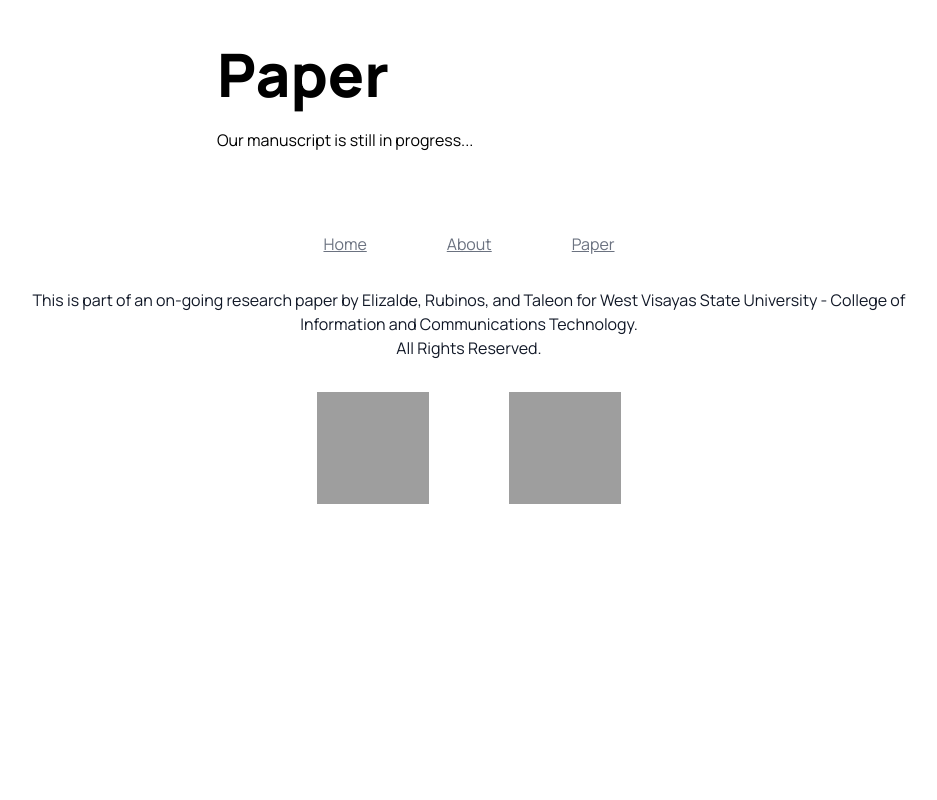
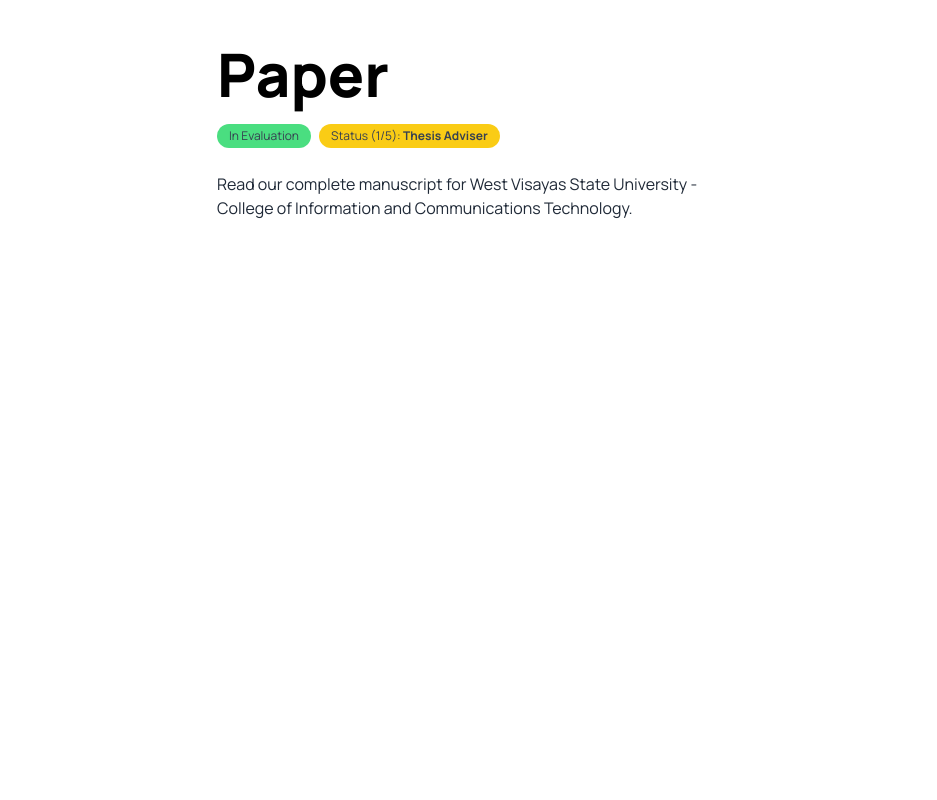
Before and after one commit to Blankeos/scoliovis-web, a Next.js app: page /paper in a window 1280 px wide. Shown: the part 380-1180 px from the top of the page, without its empty margins (171-1108 px from the left). Before the commit the page ends 964 px from the top, so only its background shows below. Built offline with nearby package versions, Linux system fonts and the light colour scheme; grey boxes are pictures that could not be loaded.

Commit message:
feat: '/paper' manuscript pdf viewer

```diff
--- a/package.json
+++ b/package.json
@@ -42,6 +42,7 @@
     "@types/react": "18.0.1",
     "@types/react-color": "^3.0.6",
     "@types/react-dom": "18.0.0",
+    "@types/react-pdf": "^6.2.0",
     "@types/react-scroll": "^1.8.4",
     "autoprefixer": "^10.4.12",
     "eslint": "8.13.0",
--- a/pages/paper.tsx
+++ b/pages/paper.tsx
@@ -4,9 +4,31 @@ import Head from "components/Head";
 import Nav from "components/Nav";
 import { motion } from "framer-motion";
 import { NextPage } from "next";
-import React from "react";
+import { useEffect, useState } from "react";
+import { IoWarningOutline as WarningIcon } from "react-icons/io5";
 
-const PaperPage: NextPage = () => (
+const PaperPage: NextPage = () => {
+  const [iframeClass, setIFrameClass] = useState<string>("");
+  /** Blurred from document meaning, iframe is currently in focus */
+  function handleBlur() {
+    setIFrameClass("ring-2");
+  }
+
+  /** Focus to document meaning, iframe is currently is blurred */
+  function handleFocus() {
+    setIFrameClass("");
+  }
+
+  useEffect(() => {
+    window.addEventListener("focus", handleFocus);
+    window.addEventListener("blur", handleBlur);
+    return () => {
+      window.removeEventListener("focus", handleFocus);
+      window.removeEventListener("blur", handleBlur);
+    };
+  });
+
+  return (
     <div className="flex flex-col min-h-screen">
       <Head pageTitle="Paper" pagePath="paper" />
       <Nav />
@@ -25,16 +47,40 @@ const PaperPage: NextPage = () => (
               }}
             />
           </motion.div>
-        <motion.h1 {...enterAnim(0.1)} className="text-6xl font-extrabold mb-6">
+          <motion.h1
+            {...enterAnim(0.1)}
+            className="text-6xl font-extrabold mb-5"
+          >
             Paper
           </motion.h1>
-        <motion.p {...enterAnim(0.2)}>
-          Our manuscript is still in progress...
+          <div className="flex gap-x-2 gap-y-2 mb-6 flex-wrap">
+            <motion.p
+              {...enterAnim(0.2)}
+              className="items-center bg-green-400 justify-self-start text-gray-700 px-3 py-1 rounded-full text-xs truncate"
+            >
+              In Evaluation
             </motion.p>
+            <motion.p
+              {...enterAnim(0.3)}
+              className="items-center bg-yellow-400 justify-self-start text-gray-700 px-3 py-1 rounded-full text-xs truncate"
+            >
+              Status (1/5): <b>Thesis Adviser</b>
+            </motion.p>
+          </div>
+          <motion.p {...enterAnim(0.4)} className="text-gray-800">
+            Read our complete manuscript for West Visayas State University -
+            College of Information and Communications Technology.
+          </motion.p>
+          <iframe
+            {...enterAnim(0.4)}
+            className={`transition w-full h-[36rem] ring-primary mt-5 overflow-hidden rounded-xl ${iframeClass}`}
+            src="/assets/ScolioVis_Manuscript_IN-EVALUATION.pdf"
+          />
         </div>
       </main>
       <Footer />
     </div>
   );
+};
 
 export default PaperPage;
--- a/src/types.d.ts
+++ b/src/types.d.ts
@@ -80,3 +80,5 @@ interface ISegmentationResponse {
   filename: string;
   name: string;
 }
+
+declare module "pdfjs-dist/build/pdf.worker.entry";
```
Also changed, not shown: 2 other files (tests, documents, lock files or other folders). Lines whose indentation alone changed are shown as unchanged.
